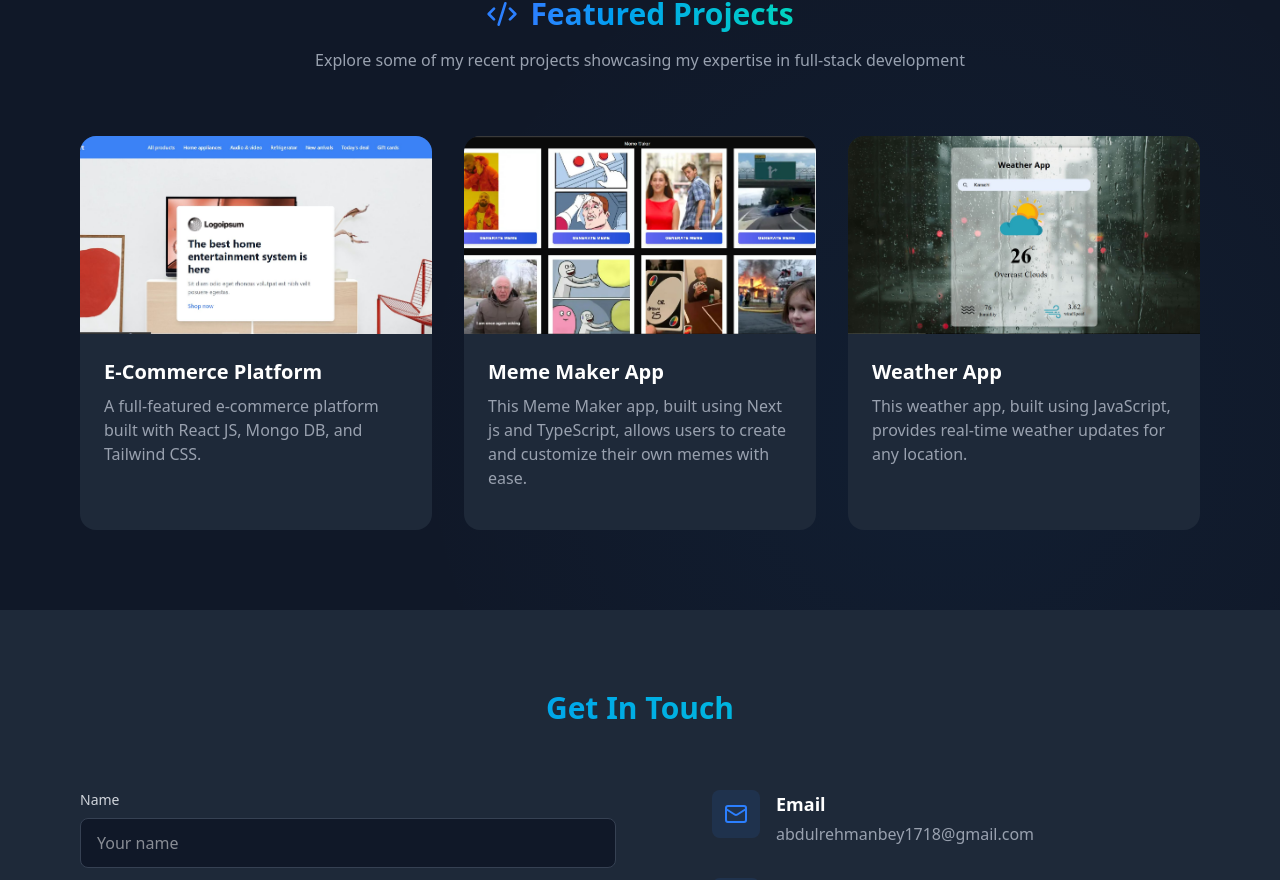
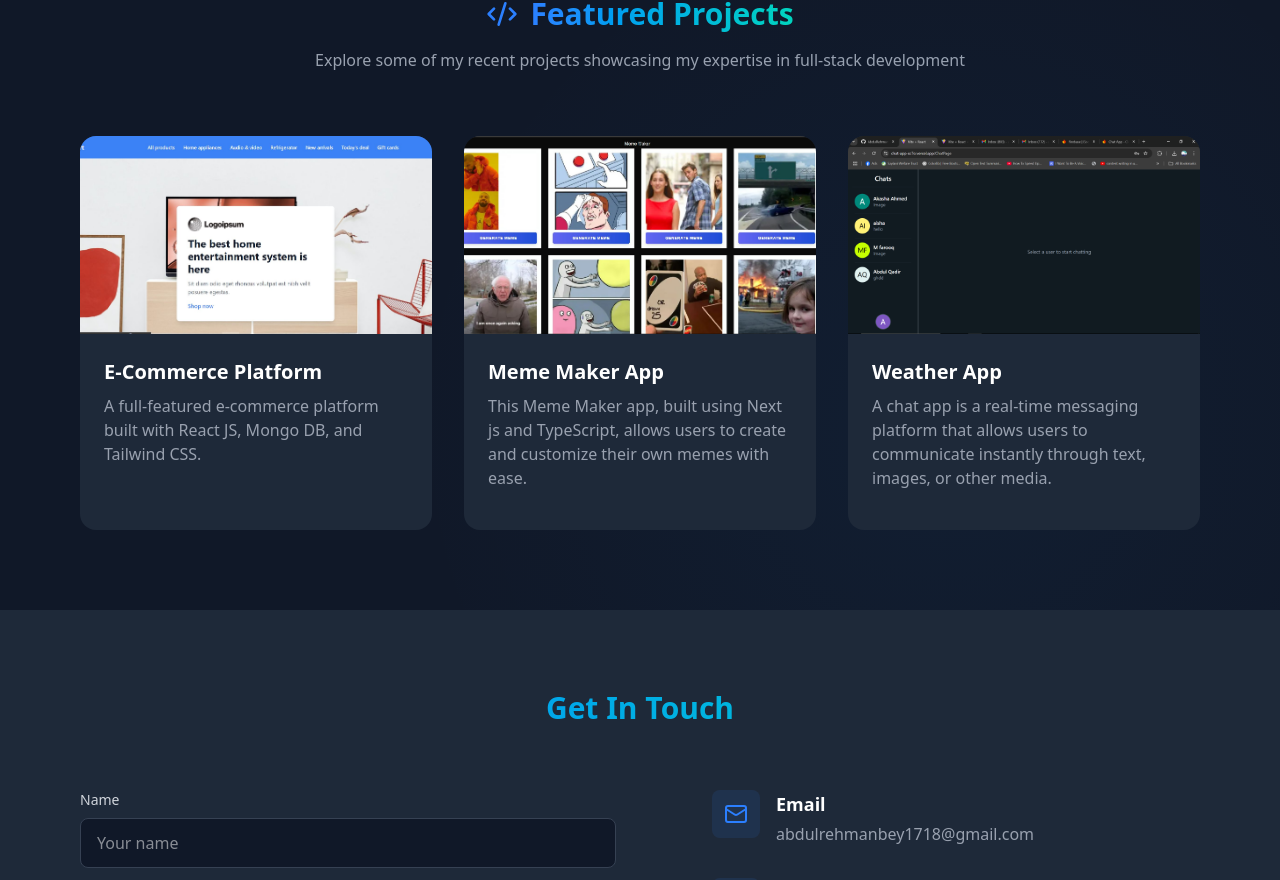
Before and after one commit to AbdulRehman817/New-Portfolio, a React (Vite) app: page / in a window 1280 px wide. Shown: the part 2651-3531 px from the top of the page. Built offline with nearby package versions, Linux system fonts and the light colour scheme.

Commit message:
cv updated and chat app added in project section

```diff
--- a/src/components/Projects.tsx
+++ b/src/components/Projects.tsx
@@ -4,7 +4,7 @@ import { ExternalLink, Github, X, Code2 } from "lucide-react";
 import { useState } from "react";
 import Ecommerce from "../images/Ecommerce.png";
 import memeMaker from "../images/memeMaker.png";
-import WeatherApp from "../images/WeatherApp.png";
+import ChatApp from "../images/ChatApp.png";
 
 interface Project {
   title: string;
@@ -95,13 +95,12 @@ export default function Projects() {
     {
       title: "Weather App",
       description:
-        "This weather app, built using JavaScript, provides real-time weather updates for any location.",
-      longDescription:
-        "Users can search by city name to get the current temperature, weather conditions (like clear skies, rain, or cloudy), humidity, and wind speed. The app uses an API to fetch accurate weather data from a reliable source and displays it in a clean, user-friendly interface. The design is simple yet effective, focusing on delivering essential weather information at a glance. With responsive features, the app works seamlessly across devices, ensuring users can check the weather on the go.",
-      image: `${WeatherApp}`,
-      tech: ["Javascript", "CSS", "WeatherAPI"],
-      github: "https://github.com/AbdulRehman817/Weather-App",
-      demo: "https://weather-app-gules-alpha-61.vercel.app/",
+        "A chat app is a real-time messaging platform that allows users to communicate instantly through text, images, or other media.",
+      longDescription:"The Chat Application is a full-featured, real-time messaging platform developed using React.js for the frontend and Firebase (Firestore, Realtime Database, Authentication, and Storage) for the backend. It is designed to provide users with a smooth and secure chatting experience, similar to modern messaging platforms like WhatsApp or Messenger.",
+      image: `${ChatApp}`,
+      tech: ["ReactJS", "TailwindCSS", "Firebase"],
+      github: "https://github.com/AbdulRehman817/Chat-App",
+      demo: "https://chat-app-sc7o.vercel.app/ChatPage",
     },
   ];
 
```
Also changed, not shown: src/images/ChatApp.png (added), 1 other file (tests, documents, lock files or other folders).
